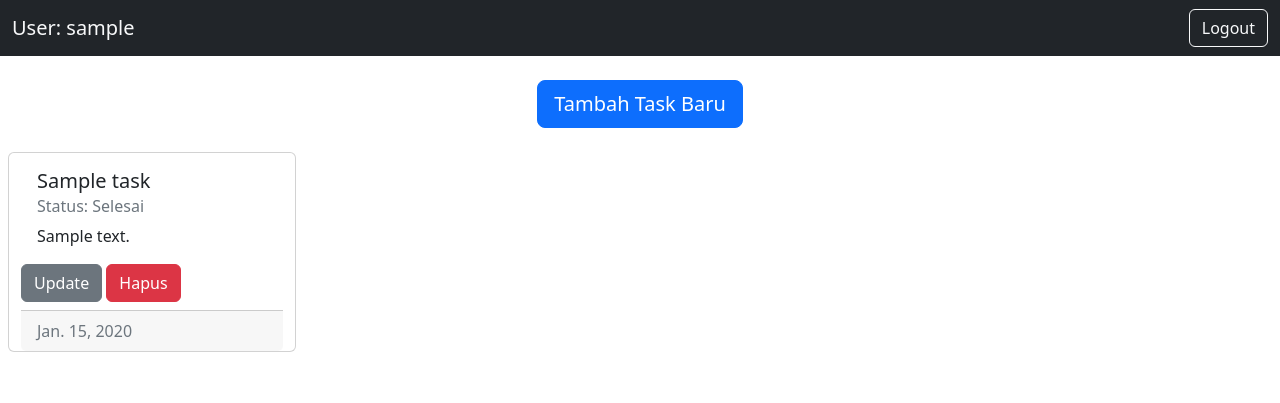
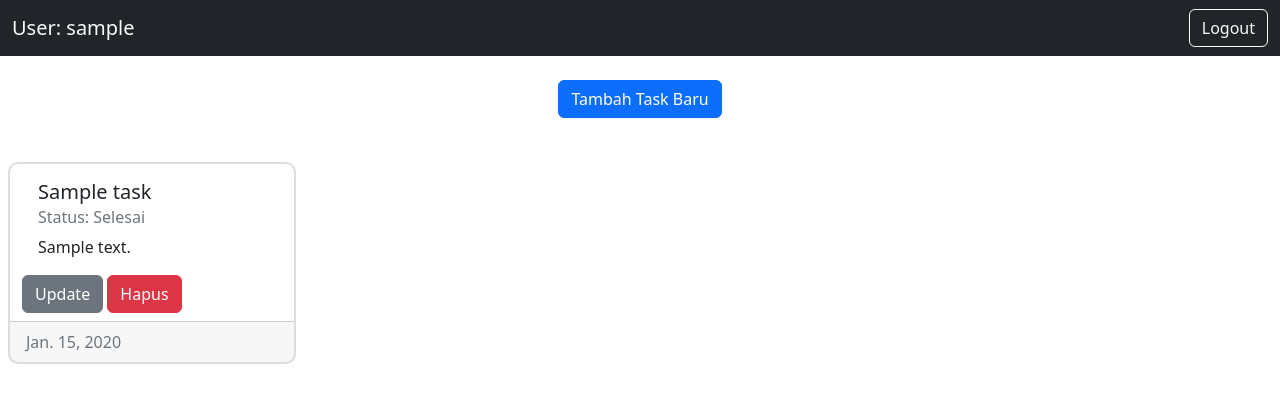
Before and after one commit to nseptio/Django-Assignment, a Django app: page /todolist/ in a window 1280 px wide. Shown: the top 403 px of the page. Run offline with Django 4.2, Linux system fonts and the light colour scheme; a user stored in the database is signed in; tables that the repository leaves empty hold one stand-in row (values such as "Sample post"); some libraries are stand-ins or nearby versions.

Commit message:
perbaiki tampilan

```diff
--- a/static/style.css
+++ b/static/style.css
@@ -2,6 +2,10 @@
   margin: 0;
   padding: 0;
   box-sizing: border-box;
+}
+
+#todolist {
+  width: 100%;
 }
 
 a,
@@ -10,6 +14,26 @@
 a:active {
   display: inline-block;
   text-decoration: none;
+}
+
+main {
+  height: 100vh;
+  display: flex;
+  align-items: center;
+  justify-content: center;
+  background: #0d6efd;
+}
+
+.main-content {
+  max-width: 360px;
+  height: min-content;
+  padding: 20px;
+  border-radius: 12px;
+  background: #fff;
+}
+
+.btn-form {
+  width: 100%;
 }
 
 .card {
--- a/templates/base.html
+++ b/templates/base.html
@@ -4,24 +4,30 @@
   <head>
     <meta charset="UTF-8" />
     <meta name="viewport" content="width=device-width, initial-scale=1.0" />
-    <title>Home Page</title>
-    <link rel="stylesheet" type="text/css" href=" {% static 'style.css' %} " />
     <link
       href="https://cdn.jsdelivr.net/npm/bootstrap@5.2.1/dist/css/bootstrap.min.css"
       rel="stylesheet"
       integrity="sha384-iYQeCzEYFbKjA/T2uDLTpkwGzCiq6soy8tYaI1GyVh/UjpbCx/TYkiZhlZB6+fzT"
-      crossorigin="anonymous"/>
+      crossorigin="anonymous"
+    />
+    <link rel="stylesheet" href=" {% static 'style.css' %} " />
     {% block meta %} {% endblock meta %}
   </head>
 
   <body>
-
     {% block content %} {% endblock content %}
-
     <script
-      src="https://cdn.jsdelivr.net/npm/bootstrap@5.2.1/dist/js/bootstrap.bundle.min.js"
-      integrity="sha384-u1OknCvxWvY5kfmNBILK2hRnQC3Pr17a+RTT6rIHI7NnikvbZlHgTPOOmMi466C8"
-      crossorigin="anonymous">
-    </script>
+      src="https://code.jquery.com/jquery-3.3.1.slim.min.js"
+      integrity="sha384-q8i/X+965DzO0rT7abK41JStQIAqVgRVzpbzo5smXKp4YfRvH+8abtTE1Pi6jizo"
+      crossorigin="anonymous"
+    ></script>
+    <script src="https://cdn.jsdelivr.net/npm/bootstrap@5.2.2/dist/js/bootstrap.bundle.min.js" integrity="sha384-OERcA2EqjJCMA+/3y+gxIOqMEjwtxJY7qPCqsdltbNJuaOe923+mo//f6V8Qbsw3" crossorigin="anonymous"></script>
+    <script
+      src="https://stackpath.bootstrapcdn.com/bootstrap/4.3.1/js/bootstrap.min.js"
+      integrity="sha384-JjSmVgyd0p3pXB1rRibZUAYoIIy6OrQ6VrjIEaFf/nJGzIxFDsf4x0xIM+B07jRM"
+      crossorigin="anonymous"
+    ></script>
+    <script src="https://code.jquery.com/jquery-3.1.0.min.js"></script>
+    {% block javascript %}{% endblock %}
   </body>
 </html>
--- a/todolist/templates/todolist.html
+++ b/todolist/templates/todolist.html
@@ -1,30 +1,14 @@
-{% extends 'base.html' %} {% block content %}
-<!DOCTYPE html>
-<html lang="en">
-  <head>
-    <meta charset="UTF-8">
-    <meta http-equiv="X-UA-Compatible" content="IE=edge">
-    <meta name="viewport" content="width=device-width, initial-scale=1.0">
-    <title>MyTodolist</title>
+{% extends 'base.html' %}
+{% load static %}
 
-    <style>
-      * {
-        box-sizing: border-box;
-        margin: 0;
-        padding: 0;
-      }
+{% block meta %}
+<title>Todolist</title>
+<link rel="stylesheet" href="{% static '/style.css' %}" />
+{% endblock meta %}
 
-      .main-btn {
-        margin: 24px auto;
-      }
+{% block content %}
+<div class="main-todolist">
 
-      .footer {
-        width: 100%;
-      }
-    </style>
-
-  </head>
-  <body>
   <nav class="navbar navbar-expand-dark bg-dark mb-4">
     <div class="container-fluid">
     <a class="navbar-brand text-light" href="#">User: {{username}}</a>
@@ -36,15 +20,51 @@
     </a>
   </nav>
 
-    <div class="text-center main-btn">
+
+  <!-- <div class="text-center main-btn">
       <a
       class="btn btn-primary btn-lg"
       role="button"
       href="./create-task">Tambah Task Baru
     </a>
+  </div> -->
+
+  <div class="mb-4">
+    <!-- Button trigger modal -->
+    <div class="d-flex justify-content-center">
+      <button
+      type="button"
+      class="btn btn-primary mx-4 d-flex justify-content-center"
+      data-toggle="modal"
+      data-target="#exampleModalCenter">
+      Tambah Task Baru
+    </button>
   </div>
 
-    <main class="row mx-6">
+  <!-- Modal -->
+  <div class="modal fade" id="exampleModalCenter" tabindex="-1" role="dialog" aria-labelledby="exampleModalCenterTitle" aria-hidden="true">
+    <div class="modal-dialog modal-dialog-centered" role="document">
+      <div class="modal-content">
+        <div class="modal-header">
+          <h5 class="modal-title" id="exampleModalLongTitle">Modal title</h5>
+            <button type="button" class="close" data-dismiss="modal" aria-label="Close">
+              <span aria-hidden="true">&times;</span>
+            </button>
+          </div>
+          <div class="modal-body">
+            <p>Modal dong</p>
+          </div>
+          <div class="modal-footer">
+            <button type="button" class="btn btn-secondary" data-dismiss="modal">Close</button>
+            <button type="button" class="btn btn-primary">Save changes</button>
+          </div>
+        </div>
+      </div>
+    </div>
+
+  </div>
+
+  <div id="todolist" class="row mx-6">
     {% for task in todolist %}
     <div class="card" style="width: 18rem;">
       <div class="card-body">
@@ -72,14 +92,23 @@
         </a>
       </div>
 
-        <div class="card-footer text-muted footer">
+    <div class="card-footer text-muted footer row no-gutters">
       {{task.date}}
     </div>
 
   </div>
   {% endfor %}
-    </main>
-  </body>
-</html>
+</div>
 
+<script>
+  $(document).ready(function(){
+    $.ajax({
+      url: window.location.href + "json/",
+      type: GET,
+      status: function(data) {
+        console.log(data);
+      }
+    });
+  });
+</script>
 {% endblock content %}
```
Also changed, not shown: todolist/templates/login.html (+10 -35 lines), todolist/templates/register.html (+11 -35 lines). Lines whose indentation alone changed are shown as unchanged.
